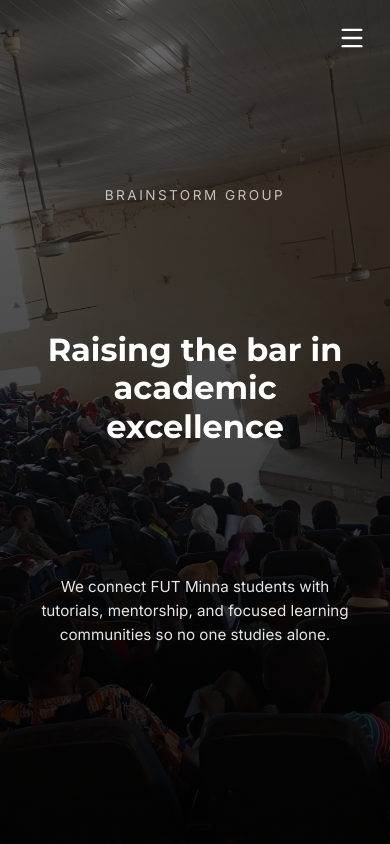
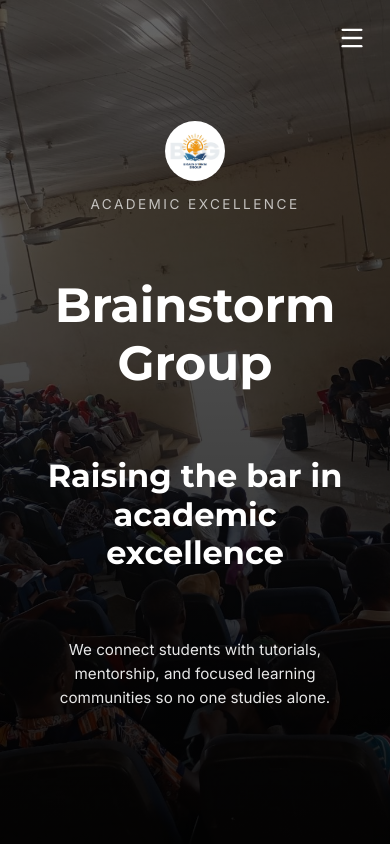
Before and after one commit to 4our0ero4our/bsg, a Next.js app: page / in a window 390 px wide. Built offline with nearby package versions, Linux system fonts and the light colour scheme.

Commit message:
Improved Hero component styles and update color palette to use CSS variables. Enhance mobile hero functionality with new content structure and animations. Update hover effects across components.

```diff
--- a/app/components/Hero.module.css
+++ b/app/components/Hero.module.css
@@ -123,7 +123,7 @@
   text-transform: uppercase;
   font-size: 0.85rem;
   font-weight: 700;
-  color: #ff5722;
+  color: var(--color-accent);
   /* Highlight color for "Who We Are" */
   letter-spacing: 1px;
 }
@@ -175,7 +175,7 @@
 .orangeBox {
   width: 100%;
   height: 100%;
-  background-color: #ff5722;
+  background-color: var(--color-accent);
   padding: 2.5rem;
   display: flex;
   flex-direction: column;
@@ -257,7 +257,7 @@
 }
 
 .highlightText {
-  color: #ff5722;
+  color: var(--color-accent);
   font-weight: 600;
   display: block;
   /* Force new line if needed logic is handled by <br> already */
@@ -435,7 +435,7 @@
 .progressDot {
   width: 10px;
   height: 10px;
-  background-color: #ff5722;
+  background-color: var(--color-accent);
   border-radius: 50%;
   position: absolute;
   top: 50%;
@@ -512,12 +512,34 @@
   text-align: center;
 }
 
+.mobileEyebrowStack {
+  display: flex;
+  flex-direction: column;
+  align-items: center;
+  gap: 0.4rem;
+}
+
+.mobileEyebrowLogo {
+  width: 60px;
+  height: 60px;
+  object-fit: contain;
+  border-radius: 50%;
+  margin-bottom: 0.4rem;
+}
+
 .mobileEyebrow {
   font-size: 0.85rem;
   letter-spacing: 0.18em;
   text-transform: uppercase;
   color: rgba(255, 255, 255, 0.7);
   margin-bottom: 0.75rem;
+}
+
+.mobileOrgName {
+  font-size: 3rem;
+  line-height: 1.2;
+  font-weight: 700;
+  margin-bottom: 1rem;
 }
 
 .mobileHeadline {
@@ -534,7 +556,6 @@
   color: rgba(255, 255, 255, 0.9);
   margin-bottom: 1.75rem;
 }
-
 
 @media (min-width: 769px) {
   .mobileHero {
@@ -929,7 +950,7 @@
 
 .backCTAPill:hover {
   background: white;
-  color: #ff5722;
+  color: var(--color-accent);
   transform: translateY(-2px);
 }
 
@@ -937,8 +958,8 @@
 .backHighlight {
   position: absolute;
   inset: 0;
-  background-color: #d84315;
-  /* Darker orange */
+  background-color: var(--color-accent-strong);
+  /* Darker accent */
   background-image: repeating-linear-gradient(45deg,
       transparent,
       transparent 10px,
--- a/app/components/Hero.tsx
+++ b/app/components/Hero.tsx
@@ -1,7 +1,7 @@
 "use client";
 
 import { useEffect, useState } from "react";
-import { motion, AnimatePresence } from "framer-motion";
+import { motion, AnimatePresence, type Variants } from "framer-motion";
 import Image from "next/image";
 import styles from "./Hero.module.css";
 
@@ -30,30 +30,84 @@
     opacity: 1,
     y: 0,
     filter: "blur(0px)",
-    transition: { duration: 1.2, ease: [0.22, 1, 0.36, 1] as const } // "Luxurious" ease
+    transition: { duration: 2.0, ease: [0.22, 1, 0.36, 1] as const } // "Luxurious" ease
   },
 };
 
-const mobileImages = [
-  "/hero-featured.jpg",
-  "/hero-mobile-2.jpg",
-  "/hero-mobile-3.jpg",
-  "/hero-mobile-4.jpg",
-  "/hero-mobile-5.jpg",
+const mobileContentVariants: Variants = {
+  hidden: { opacity: 0, y: 50, filter: "blur(10px)" },
+  visible: {
+    opacity: 1,
+    y: 0,
+    filter: "blur(0px)",
+    transition: {
+      duration: 2.0,
+      ease: [0.22, 1, 0.36, 1] as const,
+      staggerChildren: 0.12,
+      delayChildren: 0.12,
+    },
+  },
+};
+
+const mobileItemVariants: Variants = {
+  hidden: (direction: "left" | "right" | "up" | "down" | undefined) => ({
+    opacity: 0,
+    x: direction === "left" ? -36 : direction === "right" ? 36 : 0,
+    y: direction === "up" ? -28 : direction === "down" ? 28 : 16,
+  }),
+  visible: {
+    opacity: 1,
+    x: 0,
+    y: 0,
+    transition: { duration: 1.5, ease: [0.22, 1, 0.36, 1] as const },
+  },
+};
+
+const mobileSlides = [
+  {
+    image: "/hero-featured.jpg",
+    eyebrow: "Academic Excellence",
+    headline: "Raising the bar in academic excellence",
+    body: "We connect students with tutorials, mentorship, and focused learning communities so no one studies alone.",
+    logo: "/BSG%20Light%20Logo.jpg",
+  },
+  {
+    image: "/BSG Light Logo.jpg",
+    eyebrow: "Skill Builders",
+    headline: "Tutorials, crash courses, and real exam prep",
+    body: "Get guided sessions, past questions, and peer-led study sprints tailored to your toughest courses.",
+    logo: "/BSG%20Light%20Logo.jpg",
+  },
+  {
+    image: "/BSG Dark Logo.jpg",
+    eyebrow: "Career Launch",
+    headline: "Mentorship and opportunities that convert",
+    body: "Join mentorship circles, competitions, and industry-facing projects to stand out after school.",
+    logo: "/BSG%20Dark%20Logo.jpg",
+  },
+  {
+    image: "/BSG Light Logo.jpg",
+    eyebrow: "Collaboration",
+    headline: "Collaboration and community",
+    body: "We collaborate with other institutions to provide students with opportunities to learn and grow together.",
+    logo: "/BSG%20Light%20Logo.jpg",
+  }
 ];
 
-const MOBILE_SLIDE_INTERVAL_MS = 8000;
+const MOBILE_SLIDE_INTERVAL_MS = 15000;
 
 export default function Hero() {
   const [mobileIndex, setMobileIndex] = useState(0);
 
   useEffect(() => {
     const id = setInterval(() => {
-      setMobileIndex((prev) => (prev + 1) % mobileImages.length);
+      setMobileIndex((prev) => (prev + 1) % mobileSlides.length);
     }, MOBILE_SLIDE_INTERVAL_MS);
 
     return () => clearInterval(id);
   }, []);
+
+  const slide = mobileSlides[mobileIndex];
 
   return (
     <section className={styles.heroSection}>
@@ -89,21 +143,21 @@
             So HeroCTA should be INSIDE HeroMission?
             OR we change HeroMission to JUST be the text part, and we manage the button separately?
 
-            Let's re-read HeroMission.tsx... it renders the wrapping div .cellMiddleLeft.
-            This makes it hard to add the button unless the button is inside HeroMission.
-
             Refactoring strategy:
             The layout is Grid -> Cell.
             If the component is the Cell, it controls everything inside.
 
             Wait, HeroMission currently renders the whole .cellMiddleLeft.
-            And HeroCTA renders .startButton.
+            This makes it hard to add the button unless the button is inside HeroMission.
+
+            Let's re-read HeroMission.tsx... it renders the wrapping div .cellMiddleLeft.
+            This makes it hard to add the button unless the button is inside HeroMission.
 
             I should update HeroMission to include HeroCTA inside it?
             OR, I should make HeroMission accept children?
             OR, I should remove the wrapper from HeroMission and let HeroMain handle the wrapper?
 
-            Let's keep it simple: Pass HeroCTA as a child or import it inside HeroMission?
+            Let's keep it simple: Pass HeroCTA as a prop or slot, OR just import it inside HeroMission?
             Actually, I made HeroMission responsive to clicks on the whole cell.
             If I put the button inside, clicking the button might trigger the flip.
 
@@ -172,16 +226,19 @@
           <div className={styles.mobileHeroMedia}>
             <AnimatePresence mode="wait">
               <motion.div
-              key={mobileImages[mobileIndex]}
+                key={slide.image}
                 className={styles.mobileHeroImageWrapper}
-              initial={{ opacity: 0, scale: 1.04 }}
-              animate={{ opacity: 1, scale: 1 }}
-              exit={{ opacity: 0, scale: 0.98 }}
-              transition={{ duration: 1.2, ease: "easeInOut" }}
+                initial={{ opacity: 0, scale: 1 }}
+                animate={{ opacity: 1, scale: 1.2 }}
+                exit={{ opacity: 0, scale: 1.25 }}
+                transition={{
+                  opacity: { duration: 1.6, ease: [0.22, 1, 0.36, 1] as const },
+                  scale: { duration: MOBILE_SLIDE_INTERVAL_MS / 1000, ease: "linear" }
+                }}
               >
                 <Image
-                src={mobileImages[mobileIndex]}
-                alt="Students learning in a lecture hall"
+                  src={slide.image}
+                  alt={slide.headline}
                   fill
                   priority={mobileIndex === 0}
                   sizes="100vw"
@@ -192,16 +249,36 @@
           <div className={styles.mobileHeroOverlay} />
         </div>
 
-        <div className={styles.mobileHeroContent}>
-          <p className={styles.mobileEyebrow}>Brainstorm Group</p>
-          <h1 className={styles.mobileHeadline}>
-            Raising the bar in academic excellence
-          </h1>
-          <p className={styles.mobileBody}>
-            We connect FUT Minna students with tutorials, mentorship, and
-            focused learning communities so no one studies alone.
-          </p>
-        </div>
+        <motion.div
+          className={styles.mobileHeroContent}
+          key={slide.headline}
+          variants={mobileContentVariants}
+          initial="hidden"
+          animate="visible"
+          exit="hidden"
+          transition={{ duration: 1.4 }}
+        >
+          <motion.div className={styles.mobileEyebrowStack} variants={mobileItemVariants} custom="up">
+            <Image
+              src={slide.logo}
+              alt={`${slide.eyebrow} logo`}
+              width={48}
+              height={48}
+              className={styles.mobileEyebrowLogo}
+              priority
+            />
+            <p className={styles.mobileEyebrow}>{slide.eyebrow}</p>
+          </motion.div>
+          <motion.h1 className={styles.mobileOrgName} variants={mobileItemVariants} custom="left">
+            Brainstorm Group
+            </motion.h1>
+          <motion.h1 className={styles.mobileHeadline} variants={mobileItemVariants} custom="left">
+            {slide.headline}
+          </motion.h1>
+          <motion.p className={styles.mobileBody} variants={mobileItemVariants} custom="right">
+            {slide.body}
+          </motion.p>
+        </motion.div>
       </div>
     </section>
   );
--- a/app/components/HeroCTA.tsx
+++ b/app/components/HeroCTA.tsx
@@ -14,7 +14,7 @@
             onMouseLeave={() => setIsExpanded(false)}
             animate={{
                 width: isExpanded ? "100%" : "fit-content",
-                backgroundColor: isExpanded ? "#ff5722" : "#ffffff",
+                backgroundColor: isExpanded ? "var(--color-accent)" : "#ffffff",
                 color: isExpanded ? "#ffffff" : "#000000",
                 borderRadius: isExpanded ? "8px" : "2px" // Slight radius on expand
             }}
--- a/app/components/HeroIdentity.tsx
+++ b/app/components/HeroIdentity.tsx
@@ -65,13 +65,13 @@
                     >
                         <ul style={{ listStyle: "none", padding: 0, margin: 0, textAlign: "left" }}>
                             <li style={{ marginBottom: "0.5rem", display: "flex", alignItems: "center", gap: "8px" }}>
-                                <span style={{ color: "#ff5722", fontSize: "1.2rem" }}>•</span> 20,000+ Students Impacted
+                                <span style={{ color: "var(--color-accent)", fontSize: "1.2rem" }}>•</span> 20,000+ Students Impacted
                             </li>
                             <li style={{ marginBottom: "0.5rem", display: "flex", alignItems: "center", gap: "8px" }}>
-                                <span style={{ color: "#ff5722", fontSize: "1.2rem" }}>•</span> 15+ Academic Awards
+                                <span style={{ color: "var(--color-accent)", fontSize: "1.2rem" }}>•</span> 15+ Academic Awards
                             </li>
                             <li style={{ display: "flex", alignItems: "center", gap: "8px" }}>
-                                <span style={{ color: "#ff5722", fontSize: "1.2rem" }}>•</span> 6 Major Departments
+                                <span style={{ color: "var(--color-accent)", fontSize: "1.2rem" }}>•</span> 6 Major Departments
                             </li>
                         </ul>
                     </motion.div>
--- a/app/components/HeroImage.tsx
+++ b/app/components/HeroImage.tsx
@@ -46,7 +46,7 @@
                         <h3 style={{ color: "white", fontSize: "1.8rem", fontWeight: "700", fontFamily: "var(--font-montserrat)", lineHeight: 1.2 }}>
                             "Learning happens best when students teach students."
                         </h3>
-                        <div style={{ marginTop: "1.5rem", color: "#ff5722", fontWeight: 600, fontSize: "0.95rem", opacity: 0.9 }}>
+                        <div style={{ marginTop: "1.5rem", color: "var(--color-accent)", fontWeight: 600, fontSize: "0.95rem", opacity: 0.9 }}>
                             See how we run sessions &rarr;
                         </div>
                     </motion.div>
--- a/app/components/HeroMission.tsx
+++ b/app/components/HeroMission.tsx
@@ -44,7 +44,7 @@
                             animate={{ opacity: isFlipped ? 1 : 0, x: isFlipped ? 0 : -20 }}
                             transition={{ delay: 0.1 }}
                         >
-                            <BookOpen size={20} color="#ff5722" strokeWidth={1.5} />
+                            <BookOpen size={20} color="var(--color-accent)" strokeWidth={1.5} />
                             Peer-led tutorials
                         </motion.li>
                         <motion.li
@@ -53,7 +53,7 @@
                             animate={{ opacity: isFlipped ? 1 : 0, x: isFlipped ? 0 : -20 }}
                             transition={{ delay: 0.2 }}
                         >
-                            <Users size={20} color="#ff5722" strokeWidth={1.5} />
+                            <Users size={20} color="var(--color-accent)" strokeWidth={1.5} />
                             Faculty-backed structure
                         </motion.li>
                         <motion.li
@@ -62,7 +62,7 @@
                             animate={{ opacity: isFlipped ? 1 : 0, x: isFlipped ? 0 : -20 }}
                             transition={{ delay: 0.3 }}
                         >
-                            <Trophy size={20} color="#ff5722" strokeWidth={1.5} />
+                            <Trophy size={20} color="var(--color-accent)" strokeWidth={1.5} />
                             Campus-based programs
                         </motion.li>
                     </ul>
```
Also changed, not shown: app/components/Navbar.module.css (+6 -6 lines), app/globals.css (+18 -10 lines). Lines whose indentation alone changed are shown as unchanged.
